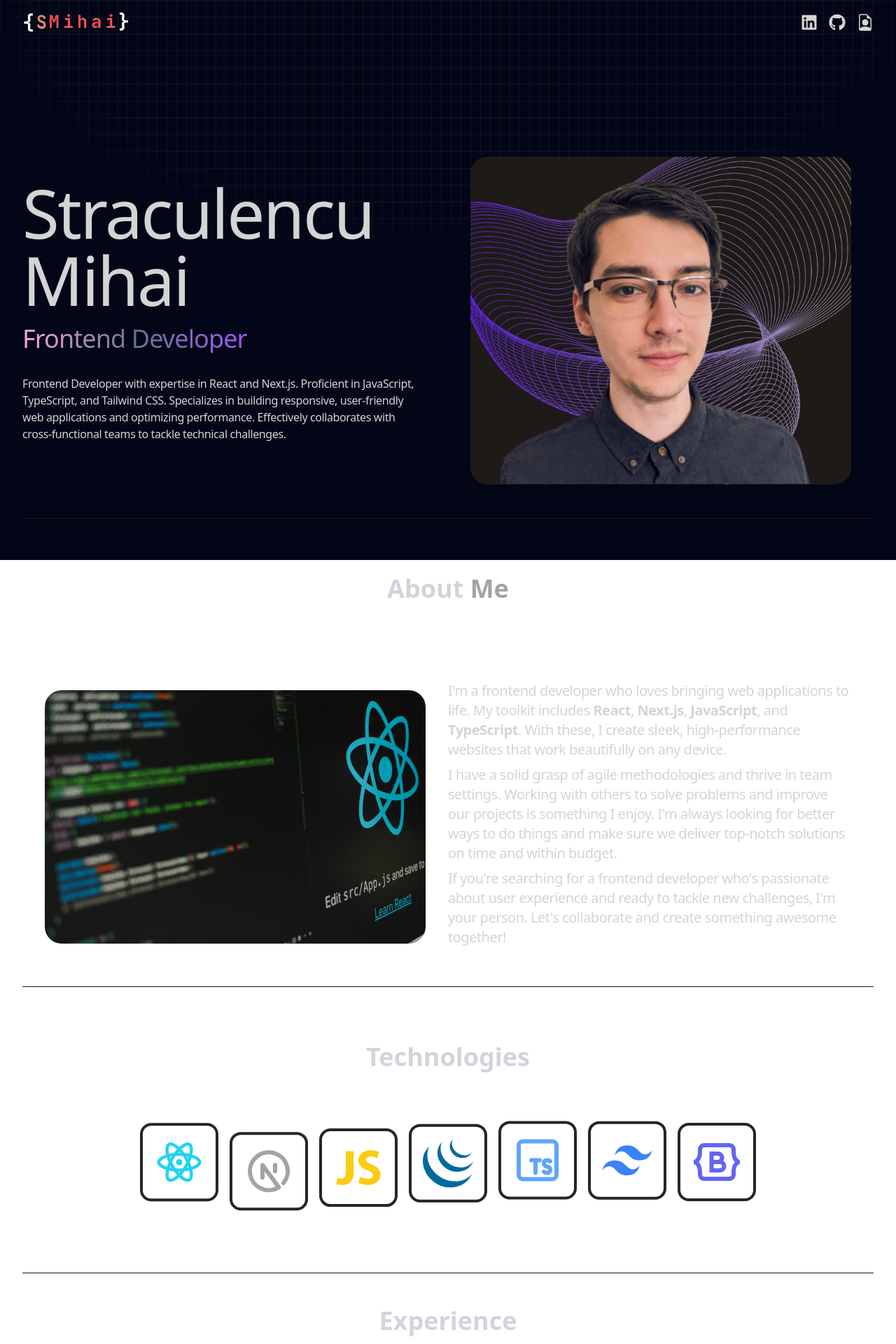
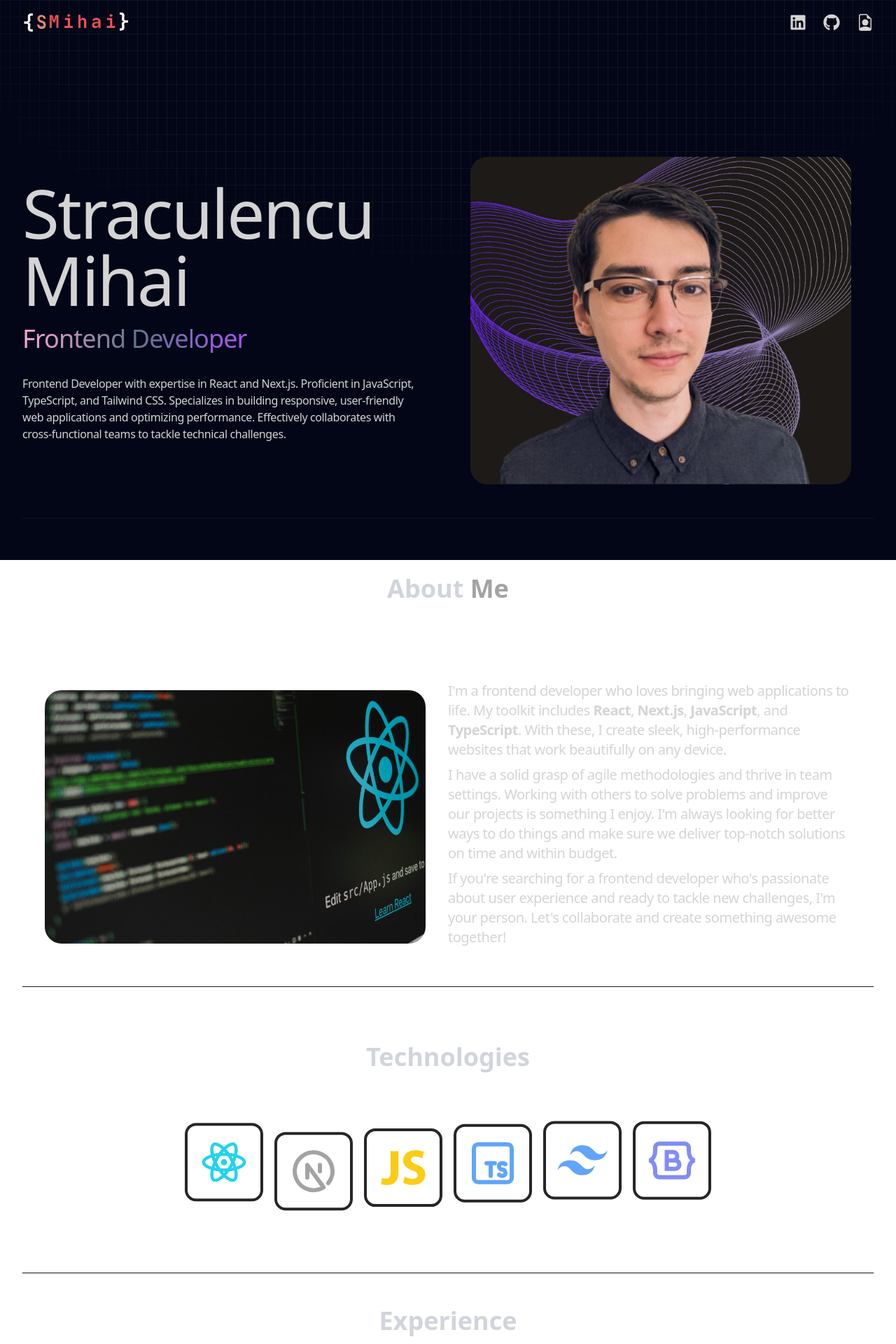
Before and after one commit to MihaiStraculencu/ms-website, a React (Vite) app: page / in a window 1280 px wide. Shown: the top 1920 px of the page at 70% size. Built offline with nearby package versions, Linux system fonts and the light colour scheme.

Commit message:
Add technologies tooltip & other improvements

```diff
--- a/package.json
+++ b/package.json
@@ -13,6 +13,7 @@
     "framer-motion": "^11.3.8",
     "react": "^18.3.1",
     "react-dom": "^18.3.1",
+    "react-hook-form": "^7.52.1",
     "react-icons": "^5.2.1",
     "react-markdown": "^9.0.1",
     "react-tooltip": "^5.27.1"
--- a/src/App.jsx
+++ b/src/App.jsx
@@ -10,7 +10,7 @@ import Personal_Projects from "./components/Personal_Projects";
 
 export default function App() {
   return (
-    <div className="text-neutral-300 antialiased  selection:bg-cyan-900">
+    <div className="text-neutral-300 antialiased">
       <div className="fixed top-0 -z-10 h-full w-full">
         <div className="relative h-full w-full bg-slate-950">
           <div className="absolute bottom-0 left-0 right-0 top-0 bg-[linear-gradient(to_right,#4f4f4f2e_1px,transparent_1px),linear-gradient(to_bottom,#4f4f4f2e_1px,transparent_1px)] bg-[size:14px_24px] [mask-image:radial-gradient(ellipse_60%_50%_at_50%_0%,#000_70%,transparent_100%)]"></div>
--- a/src/components/Experience.jsx
+++ b/src/components/Experience.jsx
@@ -27,9 +27,6 @@ const Experience = () => {
         {EXPERIENCE.map((exp, index) => (
           <motion.div
             key={index}
-            initial={{ y: 100, opacity: 0 }}
-            animate={hasAnimated ? { y: 0, opacity: 1 } : {}}
-            transition={{ duration: 1, delay: 1 }}
             className="p-6 rounded-2xl shadow-lg bg-neutral-800/20 backdrop-blur-sm"
           >
             <div className="flex flex-wrap lg:justify-start">
--- a/src/components/Navbar.jsx
+++ b/src/components/Navbar.jsx
@@ -1,33 +1,55 @@
+import React, { useState, useEffect, useCallback } from "react";
 import { Tooltip } from "react-tooltip";
-import logo from "../assets/logo.png";
+import { motion } from "framer-motion";
 import { FaLinkedin, FaGithub } from "react-icons/fa";
 import { BsFileEarmarkPerson } from "react-icons/bs";
-import { motion } from "framer-motion";
-import React, { useState, useEffect } from "react";
+import logo from "../assets/logo.png";
+
+const NavbarLink = ({
+  href,
+  ariaLabel,
+  tooltipId,
+  tooltipContent,
+  icon: Icon,
+}) => (
+  <motion.a
+    whileHover={{ scale: 1.1 }}
+    whileTap={{ scale: 0.9 }}
+    data-tooltip-id={tooltipId}
+    data-tooltip-content={tooltipContent}
+    href={href}
+    target="_blank"
+    rel="noopener noreferrer"
+    className="text-2xl hover:cursor-pointer transition-all duration-150 hover:text-indigo-400"
+    aria-label={ariaLabel}
+  >
+    <Icon />
+    <Tooltip
+      id={tooltipId}
+      place="bottom"
+      className="mt-1 font-thin text-sm"
+      style={{ fontSize: "14px" }}
+    />
+  </motion.a>
+);
 
 const Navbar = () => {
   const [isScrolled, setIsScrolled] = useState(false);
-  const [showTooltip, setShowTooltip] = useState(false);
 
-  const toggleTooltip = () => {
-    setShowTooltip(!showTooltip);
-  };
+  const handleScroll = useCallback(() => {
+    setIsScrolled(window.scrollY > 0);
+  }, []);
 
   useEffect(() => {
-    const handleScroll = () => {
-      const isScrolled = window.scrollY > 0;
-      setIsScrolled(isScrolled);
-    };
-
     window.addEventListener("scroll", handleScroll);
-
-    return () => {
-      window.removeEventListener("scroll", handleScroll);
-    };
-  }, []);
+    return () => window.removeEventListener("scroll", handleScroll);
+  }, [handleScroll]);
 
   return (
-    <nav
+    <motion.nav
+      initial={{ opacity: 0, y: -50 }}
+      animate={{ opacity: 1, y: 0 }}
+      transition={{ duration: 0.5 }}
       className={`lg:mb-32 mb-10 py-4 sticky top-0 z-50 transition-all duration-300 ${
         isScrolled
           ? "bg-gray-900/95 shadow-lg backdrop-blur-sm"
@@ -36,59 +58,37 @@ const Navbar = () => {
     >
       <div className="container px-8 mx-auto flex items-center justify-between">
         <motion.div
-          whileHover={{ scale: 1.2 }}
-          whileTap={{ scale: 0.8 }}
+          whileHover={{ scale: 1.1 }}
+          whileTap={{ scale: 0.9 }}
           className="flex flex-shrink-0 items-center"
         >
           <img src={logo} alt="logo" className="w-30 h-8" />
         </motion.div>
-        <div className="flex items-center justify-center gap-4 text-2xl">
-          <a
-            data-tooltip-id="Linkedin"
-            data-tooltip-content="Linkedin"
+        <div className="flex items-center justify-center gap-6">
+          <NavbarLink
             href="https://www.linkedin.com/in/straculencu-mihai/"
-            target="_blank"
-            rel="noopener noreferrer"
-            className="hover:cursor-pointer transition ease-in-out delay-120 hover:-translate-y-1 hover:scale-105 duration-200"
-            onClick={toggleTooltip}
-          >
-            <FaLinkedin />
-          </a>
-          <Tooltip id="Linkedin" place="top" type="dark" effect="solid" />
-          <a
-            data-tooltip-id="Github"
-            data-tooltip-content="Github"
+            ariaLabel="LinkedIn Profile"
+            tooltipId="Linkedin"
+            tooltipContent="LinkedIn"
+            icon={FaLinkedin}
+          />
+          <NavbarLink
             href="https://github.com/MihaiStraculencu"
-            target="_blank"
-            rel="noopener noreferrer"
-            className="hover:cursor-pointer transition ease-in-out delay-120 hover:-translate-y-1 hover:scale-105 duration-200"
-            onClick={toggleTooltip}
-          >
-            <FaGithub />
-          </a>
-          <Tooltip id="Github" place="bottom" type="dark" effect="solid" />
-
-          <a
-            data-tooltip-id="CV"
-            data-tooltip-content="Download CV"
+            ariaLabel="GitHub Profile"
+            tooltipId="Github"
+            tooltipContent="GitHub"
+            icon={FaGithub}
+          />
+          <NavbarLink
             href="/Straculencu_Mihai_CV.pdf"
-            download="Straculencu_Mihai_CV.pdf"
-            className="hover:cursor-pointer transition ease-in-out delay-120 hover:-translate-y-1 hover:scale-105 duration-200"
-            aria-label="Download CV"
-            onClick={toggleTooltip}
-          >
-            <BsFileEarmarkPerson />
-          </a>
-          <Tooltip
-            id="CV"
-            place="bottom"
-            type="dark"
-            effect="solid"
-            scale={1.5}
+            ariaLabel="Download CV"
+            tooltipId="CV"
+            tooltipContent="Download CV"
+            icon={BsFileEarmarkPerson}
           />
         </div>
       </div>
-    </nav>
+    </motion.nav>
   );
 };
 
--- a/src/components/Technologies.jsx
+++ b/src/components/Technologies.jsx
@@ -5,8 +5,8 @@ import { IoLogoJavascript } from "react-icons/io";
 import { TbBrandTypescript } from "react-icons/tb";
 import { RiTailwindCssFill } from "react-icons/ri";
 import { RiBootstrapLine } from "react-icons/ri";
-import { SiJquery } from "react-icons/si";
 import { motion, useInView } from "framer-motion";
+import { Tooltip } from "react-tooltip";
 
 const iconVariants = (duration) => ({
   initial: { y: -10 },
@@ -33,13 +33,12 @@ const Technologies = () => {
   }, [isInView, hasAnimated]);
 
   const Icons = [
-    <RiReactjsLine key="react" className="text-7xl text-cyan-400" />,
-    <TbBrandNextjs key="nextjs" className="text-7xl text-neutral-400" />,
-    <IoLogoJavascript key="javascript" className="text-7xl text-yellow-400" />,
-    <SiJquery key="jquery" className="text-7xl text-sky-700" />,
-    <TbBrandTypescript key="typescript" className="text-7xl text-blue-400" />,
-    <RiTailwindCssFill key="tailwind" className="text-7xl text-blue-500" />,
-    <RiBootstrapLine key="bootstrap" className="text-7xl text-indigo-500" />,
+    { icon: RiReactjsLine, name: "React", color: "text-cyan-400" },
+    { icon: TbBrandNextjs, name: "Next.js", color: "text-neutral-400" },
+    { icon: IoLogoJavascript, name: "JavaScript", color: "text-yellow-400" },
+    { icon: TbBrandTypescript, name: "TypeScript", color: "text-blue-400" },
+    { icon: RiTailwindCssFill, name: "Tailwind CSS", color: "text-blue-400" },
+    { icon: RiBootstrapLine, name: "Bootstrap", color: "text-indigo-400" },
   ];
 
   return (
@@ -58,15 +57,21 @@ const Technologies = () => {
         transition={{ duration: 1, delay: 0.5 }}
         className="flex flex-wrap items-center justify-center gap-4"
       >
-        {Icons.map((Icon, index) => (
+        {Icons.map(({ icon: Icon, name, color }, index) => (
           <motion.div
             variants={iconVariants(2 + index * 1)}
             initial="initial"
             animate={hasAnimated ? "animate" : "initial"}
             key={index}
-            className="rounded-2xl border-4 border-neutral-800 p-4"
+            className="rounded-2xl border-4 border-neutral-800 p-4 flex flex-col items-center"
           >
-            {Icon}
+            <Icon
+              className={`text-7xl ${color}`}
+              data-tooltip-id={`tooltip-${index}`}
+            />
+            <Tooltip id={`tooltip-${index}`} place="bottom" className="mt-4">
+              {name}
+            </Tooltip>
           </motion.div>
         ))}
       </motion.div>
```
Also changed, not shown: 1 other file (tests, documents, lock files or other folders).
